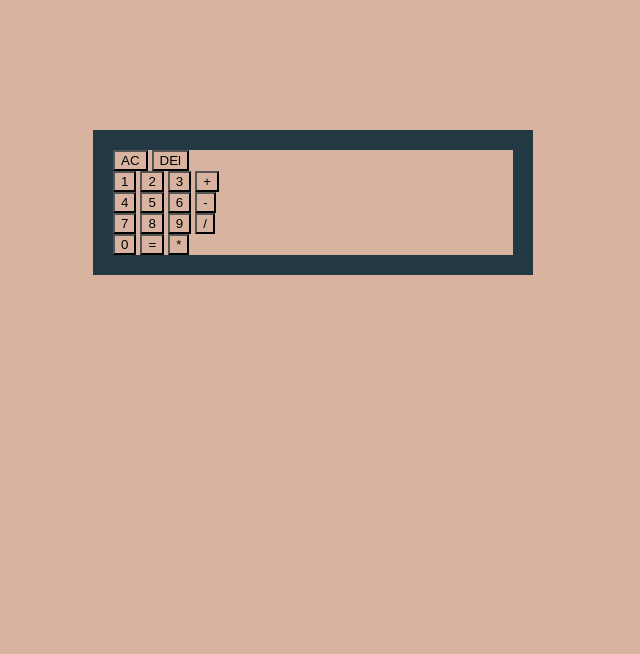
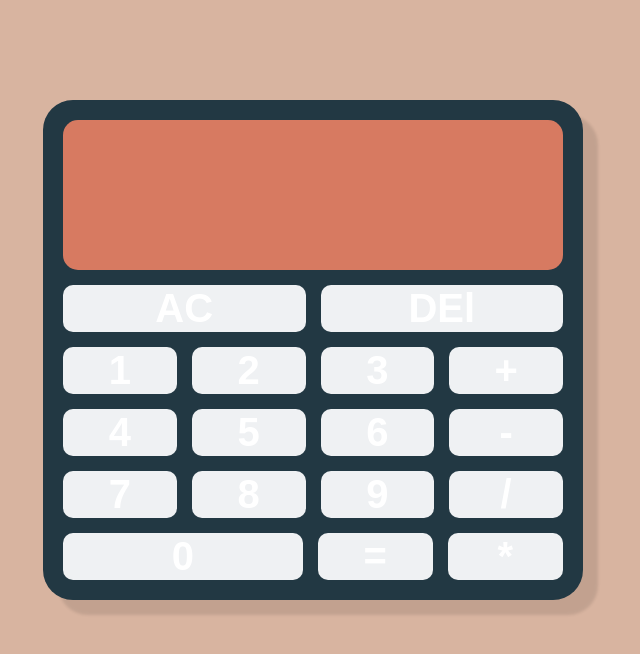
Before and after one commit to Opi22/calculator, a plain HTML site: page index.html in a window 1280 px wide. Shown: the whole page, without its empty margins (327-967 px from the left). Drawn offline with Linux system fonts and the light colour scheme.

Commit message:
the full ui was designed

```diff
--- a/styles.css
+++ b/styles.css
@@ -11,8 +11,38 @@ body {
 #container{
     display: flex;
     flex-direction: column;
-    margin-top: 130px;
+    gap: 15px;
+    border-radius: 30px;
+    margin-top: 100px;
     background-color: #223843;
-    width: 440px;
+    width: 540px;
     padding: 20px;
+    box-shadow: 15px 15px 3px rgba(0, 0, 0, 0.1);
 }
+#answer{
+    height: 150px;
+    border-radius: 15px;
+    background-color: #D77A61;
+}
+.box{
+    display: flex;
+    flex-direction: row;
+    gap: 15px;
+    background-color: #223843;
+}
+button{
+    background-color: #EFF1F3;
+    font-weight: bolder;
+    border: none;
+    width: 120px;
+    border-radius: 10px;
+    font-size: 40px;
+    color: white;
+    height: max-content;
+}
+#btn0, #btnAc, #btnDel{
+    width: 250px;
+}
+#btn0{
+    width: 250px;
+}
```
